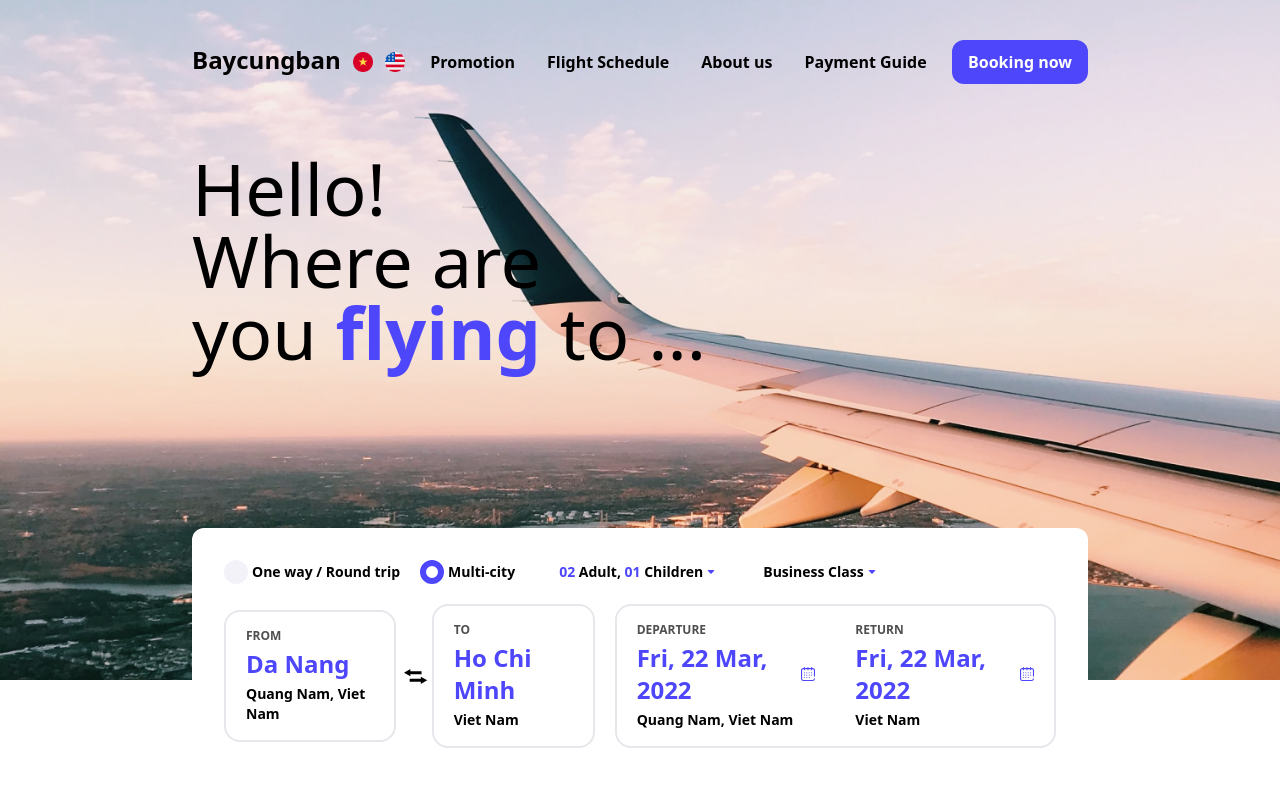
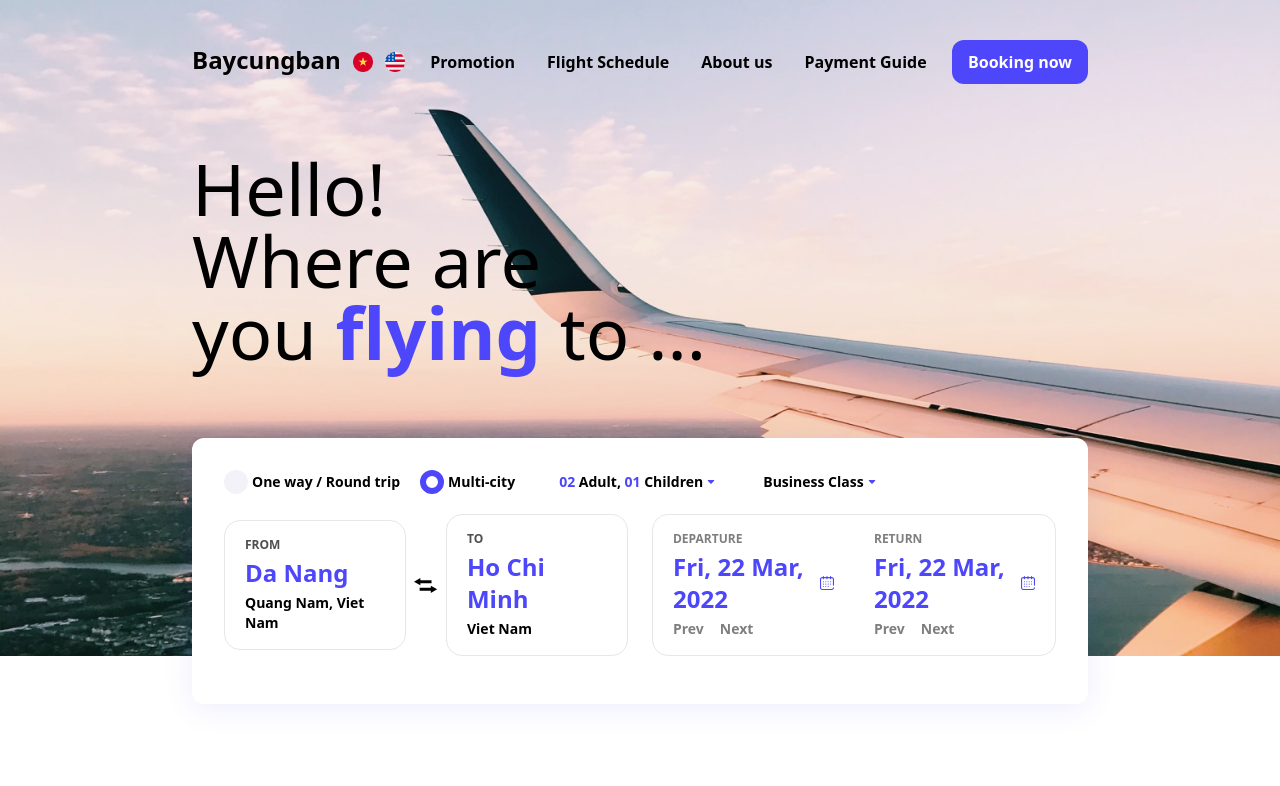
Before and after one commit to PhamTranHuy/baycungban, a React (Create React App) app: page / in a window 1280 px wide. Shown: the top 786 px of the page. Built offline with nearby package versions, Linux system fonts and the light colour scheme.

Commit message:
update styles home page

```diff
--- a/src/components/Home/Home.jsx
+++ b/src/components/Home/Home.jsx
@@ -4,7 +4,7 @@ function Home() {
     return (
         <div className="h-screen px-48 bg-no-repeat" style={{
             backgroundImage: `url(${process.env.PUBLIC_URL + "/assets/home/background-img.png"})`,
-            backgroundSize: "100% 85%"
+            backgroundSize: "100% 82%"
         }}>
             <div className="pt-[17%] text-left text-7xl font-light">
                 <h1 className="a">Hello!</h1>
--- a/src/components/Home/SearchFlights/FlightSchedule/Date.jsx
+++ b/src/components/Home/SearchFlights/FlightSchedule/Date.jsx
@@ -2,28 +2,39 @@ import React from 'react'
 
 function Date() {
     return (
-        <div className="flex-center grow ml-5 border-[rgba(0, 0, 0, 0.1)] border-2 rounded-2xl">
+        <div className="flex-center grow basis-1/2 ml-3
+            border-[rgba(0, 0, 0, 0.1)] border
+            rounded-2xl text-[#000000]">
             <div className="grow py-4 px-5 rounded-2xl
                 font-bold text-left
                 transition duration-300 ease-linear
                 hover:border-[#4D46FA]">
-                <div className="text-xs text-[#040404b3]">DEPARTURE</div>
+                <div className="text-xs opacity-50">DEPARTURE</div>
                 <div className="flex my-1 text-2xl text-[#4D46FA]">
                     <p>Fri, 22 Mar, 2022</p>
                     <img className="ml-2" src={process.env.PUBLIC_URL + '/assets/home/calendar.svg'} alt="" />
                 </div>
-                <div className="text-sm text-[#000]">Quang Nam, Viet Nam</div>
+                <div className="text-sm">
+                    <button className="font-bold opacity-50 hover:opacity-100">Prev</button>
+                    <button className="ml-4 font-bold opacity-50 hover:opacity-100">Next</button>
+                </div>
             </div>
             <div className="grow py-4 px-5 rounded-2xl
                 font-bold text-left
                 transition duration-300 ease-linear
                 hover:border-[#4D46FA]">
-                <div className="text-xs text-[#040404b3]">RETURN</div>
+                <div className="text-xs opacity-50">RETURN</div>
                 <div className="flex my-1 text-2xl text-[#4D46FA]">
                     Fri, 22 Mar, 2022
                     <img className="ml-2" src={process.env.PUBLIC_URL + '/assets/home/calendar.svg'} alt="" />
                 </div>
-                <div className="text-sm text-[#000]">Viet Nam</div>
+                <div className="text-sm">
+                    <button className="group font-bold opacity-50 hover:opacity-100">
+                        <p className="group-hover:translate-y-[-4px]">Prev</p>
+                        <div className="hidden h-[1px] w-full bg-black mt-[-3px] group-hover:block"></div>
+                    </button>
+                    <button className="ml-4 font-bold opacity-50 hover:opacity-100">Next</button>
+                </div>
             </div>
         </div>
     )
--- a/src/components/Home/SearchFlights/FlightSchedule/FlightSchedule.jsx
+++ b/src/components/Home/SearchFlights/FlightSchedule/FlightSchedule.jsx
@@ -3,7 +3,7 @@ import Location from "./Location"
 
 function FlightSchedule() {
     return (
-        <div className="flex-center py-5">
+        <div className="flex-center pt-5">
             <Location />
             <Date />
         </div>
--- a/src/components/Home/SearchFlights/FlightSchedule/Location.jsx
+++ b/src/components/Home/SearchFlights/FlightSchedule/Location.jsx
@@ -2,12 +2,12 @@ import React from 'react'
 
 function Location() {
     return (
-        <div className="flex-center grow">
-            <div className="grow py-4 px-5 rounded-2xl
-                border-[rgba(0, 0, 0, 0.1)] border-2
+        <div className="flex-center grow basis-1/2 h-[100px] mr-3">
+            <div className="grow basis-2/5 py-4 px-5 rounded-2xl
+                border-[rgba(0, 0, 0, 0.1)] border
                 font-bold text-left
                 transition duration-300 ease-linear
-                hover:border-[#4D46FA]">
+                hover:border-[#4D46FA] hover:border-2">
                 <div className="text-xs text-[#040404b3]">FROM</div>
                 <div className="my-1 text-2xl text-[#4D46FA]">Da Nang</div>
                 <div className="text-sm text-[#000]">Quang Nam, Viet Nam</div>
@@ -18,11 +18,11 @@ function Location() {
                 <img className="ml-[5px] mt-[-1px]" src={process.env.PUBLIC_URL + '/assets/home/right-arrow.svg'} alt="" />
             </div>
             {/* </div> */}
-            <div className="grow py-4 px-5 rounded-2xl
-                border-[rgba(0, 0, 0, 0.1)] border-2
+            <div className="grow basis-2/5 py-4 px-5 rounded-2xl
+                border-[rgba(0, 0, 0, 0.1)] border
                 font-bold text-left
                 transition duration-300 ease-linear
-                hover:border-[#4D46FA]">
+                hover:border-[#4D46FA] hover:border-2">
                 <div className="text-xs text-[#040404b3]">TO</div>
                 <div className="my-1 text-2xl text-[#4D46FA]">Ho Chi Minh</div>
                 <div className="text-sm text-[#000]">Viet Nam</div>
--- a/src/components/Home/SearchFlights/SearchFlights.jsx
+++ b/src/components/Home/SearchFlights/SearchFlights.jsx
@@ -3,7 +3,8 @@ import FlightSchedule from "./FlightSchedule/FlightSchedule"
 
 function SearchFlights() {
     return (
-        <div className="mt-40 px-8 pt-8 pb-12 bg-white rounded-xl">
+        <div className="absolute bottom-[12%] left-[12rem] right-[12rem] px-8 pt-8 pb-12 bg-white rounded-xl"
+            style={{boxShadow: '0px 4px 30px rgba(77, 70, 250, 0.1)'}}>
             <FlightOptionBar />
             <FlightSchedule />
         </div>
```
